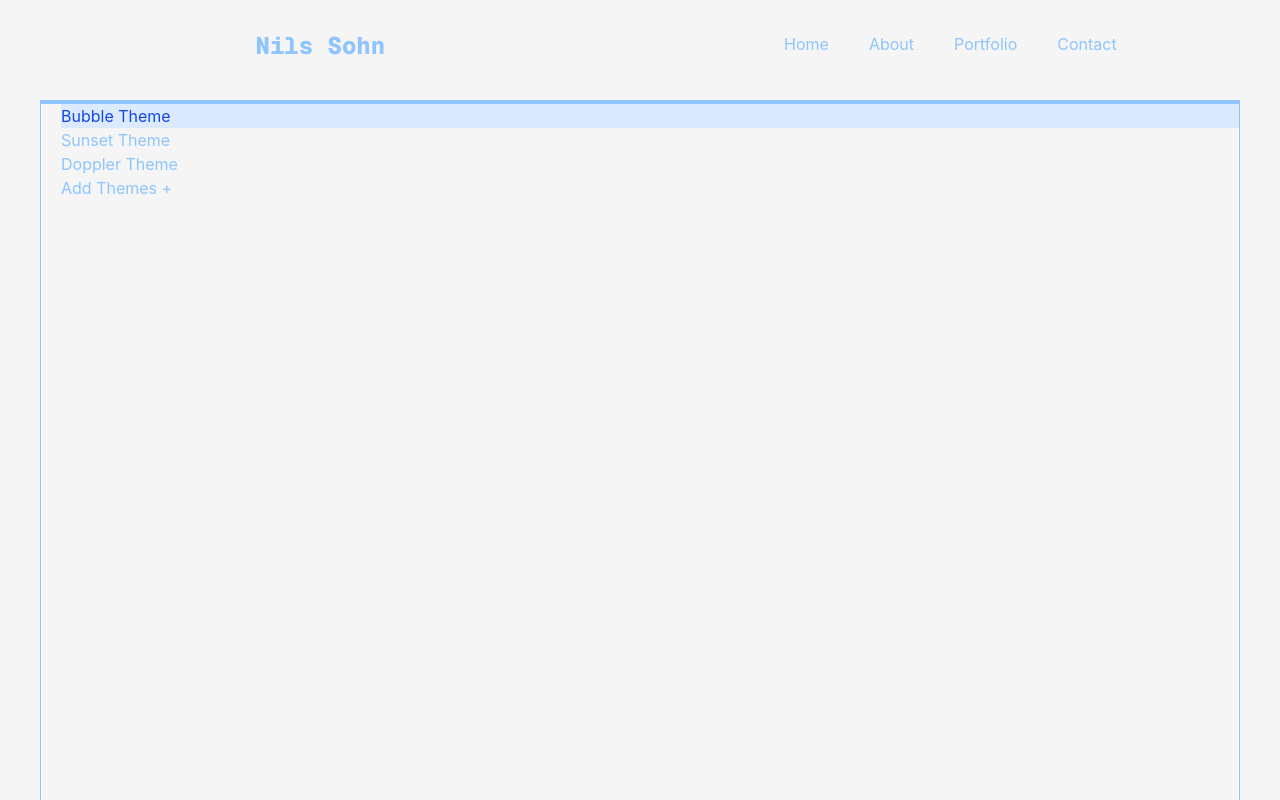
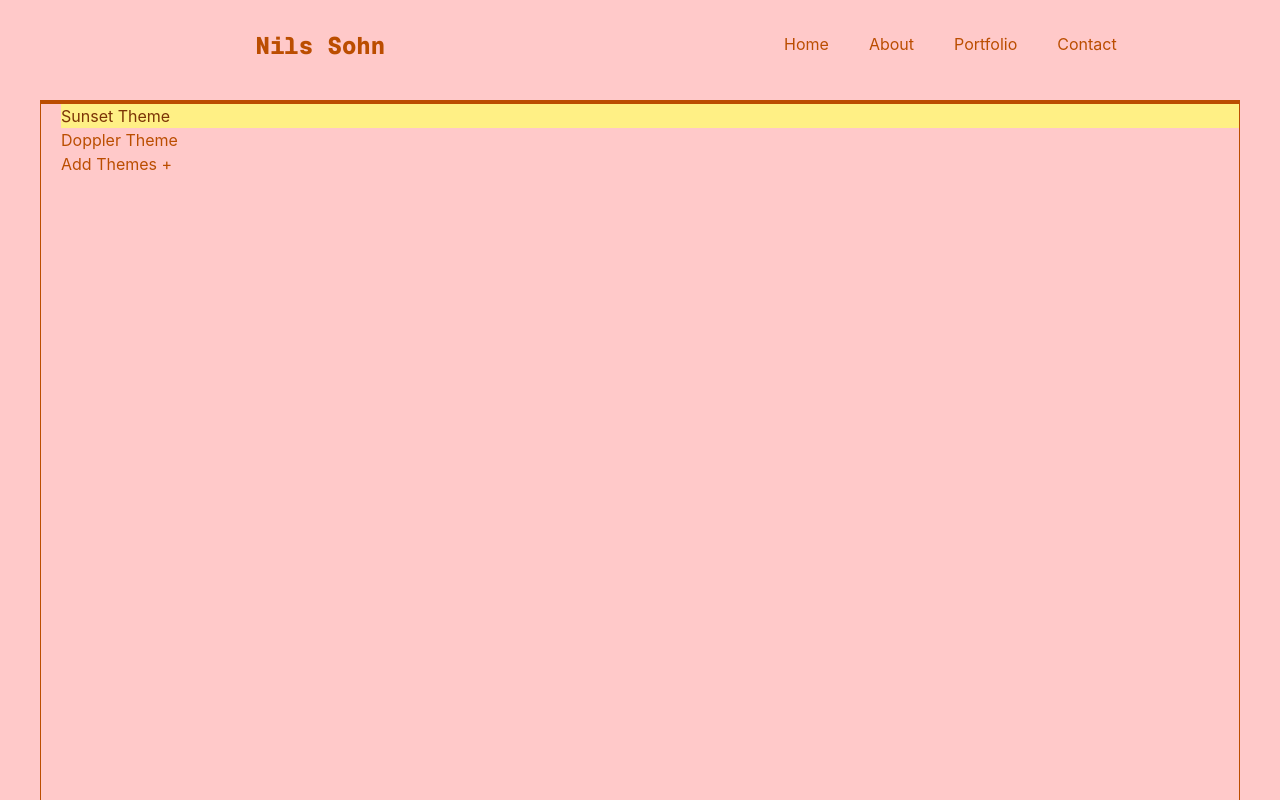
Before and after one commit to sohndotcloud/epub-online, a Next.js app: page / in a window 1280 px wide. Shown: the top 800 px of the page. Built offline with nearby package versions, Linux system fonts and the light colour scheme.

Commit message:
Changed theme menu layout

```diff
--- a/app/components/Market.tsx
+++ b/app/components/Market.tsx
@@ -2,7 +2,7 @@ import React, {useState, KeyboardEvent, MouseEvent} from 'react'
 import { isNull } from 'util';
 import { ThemePack } from '../util/Theme';
 
-const themes = ["Bubble Theme", "Gold Theme", "Magenta Theme"];
+const themes = ["Gold Theme", "Magenta Theme"];
 const downloaded = [0, 0, 0]
 
 interface MarketProps {
--- a/app/components/ProgramMenu.tsx
+++ b/app/components/ProgramMenu.tsx
@@ -12,7 +12,7 @@ interface ProgramMenuProps {
 
 const ProgramMenu = ({ themePack, selectTheme, handleSelectThemeSuper }: ProgramMenuProps) => {
 
-    const menuItems = ["Bubble Theme", "Sunset Theme", "Doppler Theme"];
+    const menuItems = ["Sunset Theme", "Doppler Theme"];
     const [selectedIndex, setSelectedIndex] = useState(0);
     const [marketOpen, setMarketOpen] = useState(false);
     const [menuItemsState, setMenuItems] = useState(menuItems);
--- a/app/page.tsx
+++ b/app/page.tsx
@@ -7,8 +7,8 @@ import { ThemePack, bubbleTheme, dopplerTheme, goldTheme, sunsetTheme, magentaTh
 
 export default function Home() {
   const [ theme, selectTheme ] = useState("");
-  const [ themePack, setThemePack ] = useState<ThemePack>(bubbleTheme);
-  const [ prevTheme, setPrevTheme ] = useState<ThemePack>(bubbleTheme);
+  const [ themePack, setThemePack ] = useState<ThemePack>(sunsetTheme);
+  const [ prevTheme, setPrevTheme ] = useState<ThemePack>(sunsetTheme);
   const [ mobileMenu, setMobileMenu ] = useState(false);
   const map = new Map();
   map.set(bubbleTheme.name, bubbleTheme);
```
